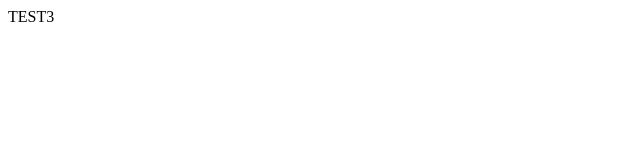
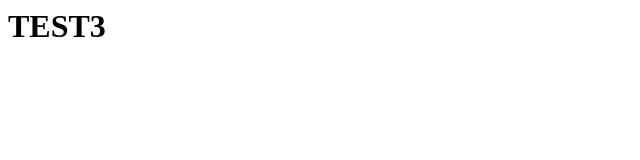
Before and after one commit to vruchita-m/task, a plain HTML site: page test3/index.html in a window 1280 px wide. Shown: the whole page, without its empty margins (0-640 px from the left). Drawn offline with Linux system fonts and the light colour scheme.

Commit message:
Initialise files

```diff
--- a/test3/index.html
+++ b/test3/index.html
@@ -1 +1 @@
-<p>TEST3</p>
+<h1>TEST3</h1>
```
Also changed, not shown: demo1/index.html (added, +1 -0 lines).
